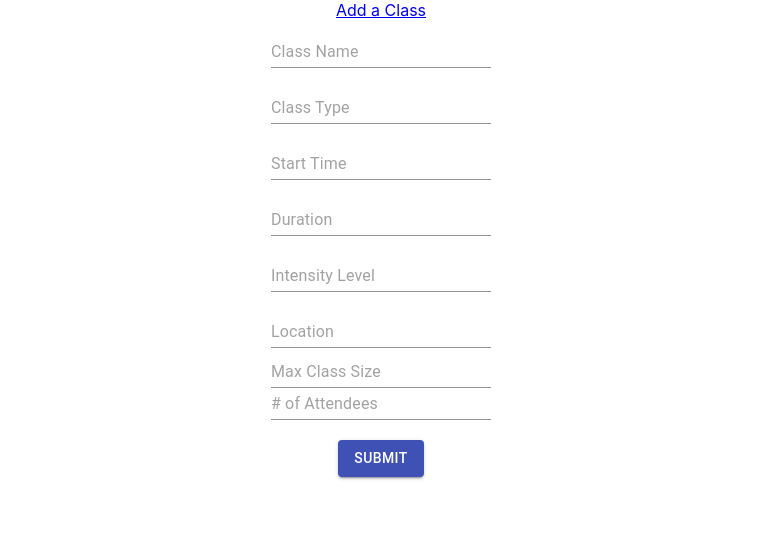
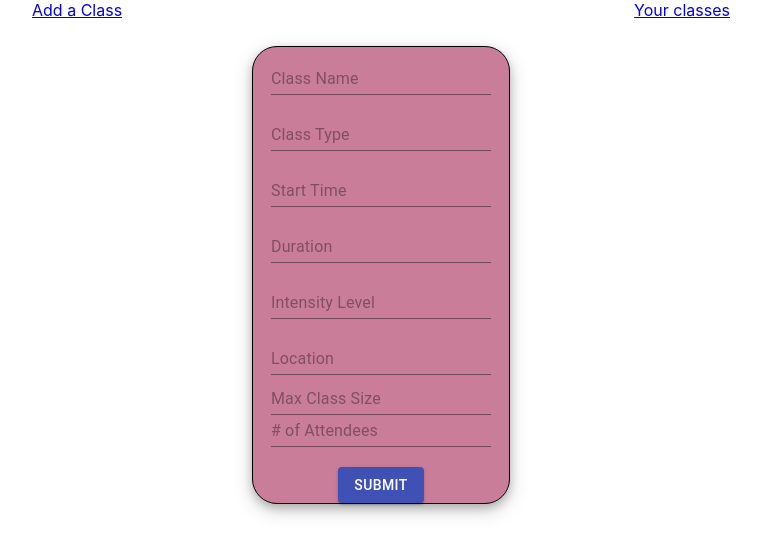
Before and after one commit to AnywhereFitness2/react, a React (Create React App) app: page /classform in a window 1280 px wide. Shown: the top 554 px of the page, without its empty margins (259-1019 px from the left). Built offline with nearby package versions, Linux system fonts and the light colour scheme.

Commit message:
merged class and classform. added background styling.

```diff
--- a/src/App.css
+++ b/src/App.css
@@ -27,7 +27,18 @@
 .App-link {
   color: #61dafb;
 }
+.classForm {
+  background-color: hsl(338, 42%, 64%);
+  margin: 2% auto;
+  width: 20%;
+  border: 1px solid black;
+  border-radius: 25px;
+  box-shadow: 0 4px 8px 0 rgba(0, 0, 0, 0.2), 0 6px 20px 0 rgba(0, 0, 0, 0.19);
 
+}
+.linkOne {
+  padding: 20%;
+}
 @keyframes App-logo-spin {
   from {
     transform: rotate(0deg);
--- a/src/App.js
+++ b/src/App.js
@@ -2,17 +2,20 @@
 import React from "react";
 import { BrowserRouter as Router, Route, Switch, Link} from "react-router-dom";
 import ClassForm from "./components/ClassForm";
+import Class from "./components/Class";
 import "./App.css";
 
 function App() {
   return (
     <div className='App'>
       <Router>
-        <Link to='/classform'>Add a Class</Link>
+        <Link className= 'linkOne' to='/classform'>Add a Class</Link>
+        <Link className= 'linkOne' to='/class'>Your classes</Link>
         <Switch>
           {/* <Route path='/register' component={Register} /> */}
           {/* <Route path='/login' component={Login} /> */}
           <Route path='/classform' component={ClassForm} />
+          <Route path='/class' component= {Class} />
         </Switch>
       </Router>
     </div>
--- a/src/components/Class.js
+++ b/src/components/Class.js
@@ -1 +1,36 @@
 // Where the class is rendered
+import React, {useState, useEffect} from 'react';
+import axios from 'axios';
+
+const Class = () => {
+    const [getClass, setGetClass]= useState([]);
+    useEffect(() => {
+        axios.get('https://anywhere-fitness-be.herokuapp.com/api/class')
+        .then(response => {
+            console.log(response)
+            setGetClass(response.data);
+
+        })
+        .catch(error=> console.log(error));
+    }, [])
+
+    return (
+                <div className="class">
+                  <h1>Your Classes</h1>
+                    {getClass.map(item => {
+                    return <div className= "classData">
+                        <p>{item.className}</p>
+                        <p>{item.classType}</p>
+                        <p>{item.startTime}</p>
+                        <p>{item.duration}</p>
+                        <p>{item.intensityLevel}</p>
+                        <p>{item.location}</p>
+                        <p>{item.maxClassSize}</p>
+                        <p>{item.numberOfAttendees}</p>
+                      </div>
+                    })}
+                </div>
+              )
+
+}
+export default Class;
--- a/src/components/ClassForm.js
+++ b/src/components/ClassForm.js
@@ -1,7 +1,12 @@
 import React, { useState } from 'react';
 import Button from '@material-ui/core/Button';
 import TextField from '@material-ui/core/TextField'
+import styled, {css} from 'styled-components';
 import axios from 'axios';
+
+
+
+
 
 
 
@@ -24,7 +29,7 @@ export default function ClassForm () {
     }
     return (
         <form onSubmit={onSubmit} >
-
+           <section className= 'classForm'>
             <div className= 'name'  >
                 <label className= 'align'></label>
                     <TextField
@@ -128,13 +133,14 @@ export default function ClassForm () {
             </div>
             <div>
                 <br></br>
-                <Button
+                <Button className= 'btm-button'
                     variant="contained"
                     color="primary"
                     type="submit"
                     >Submit
                 </Button>
             </div>
+        </section>
         </form>
             )
         }
```
